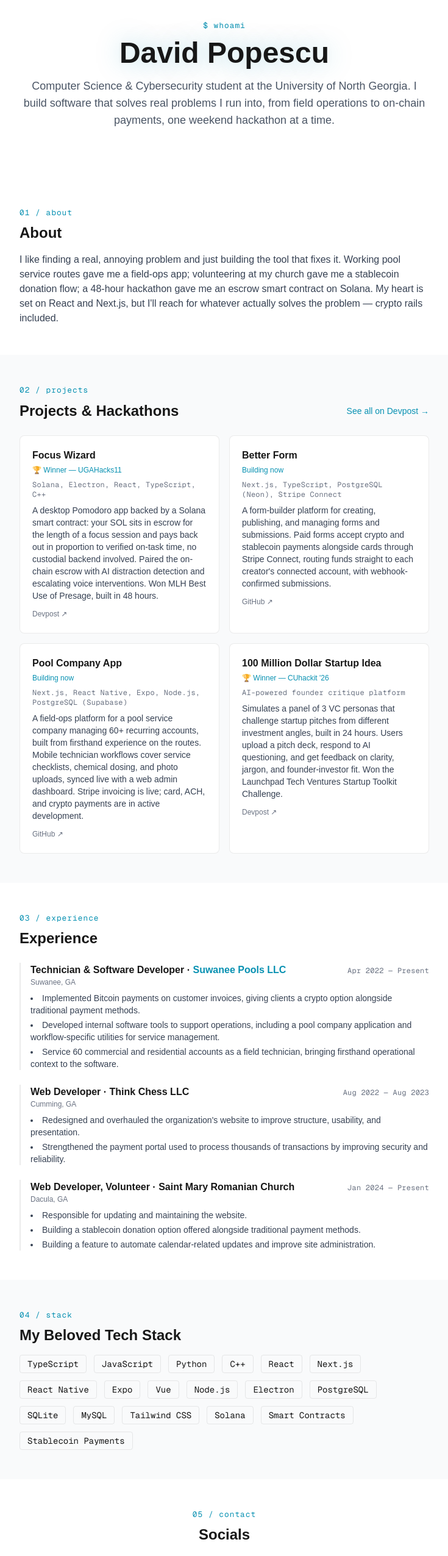
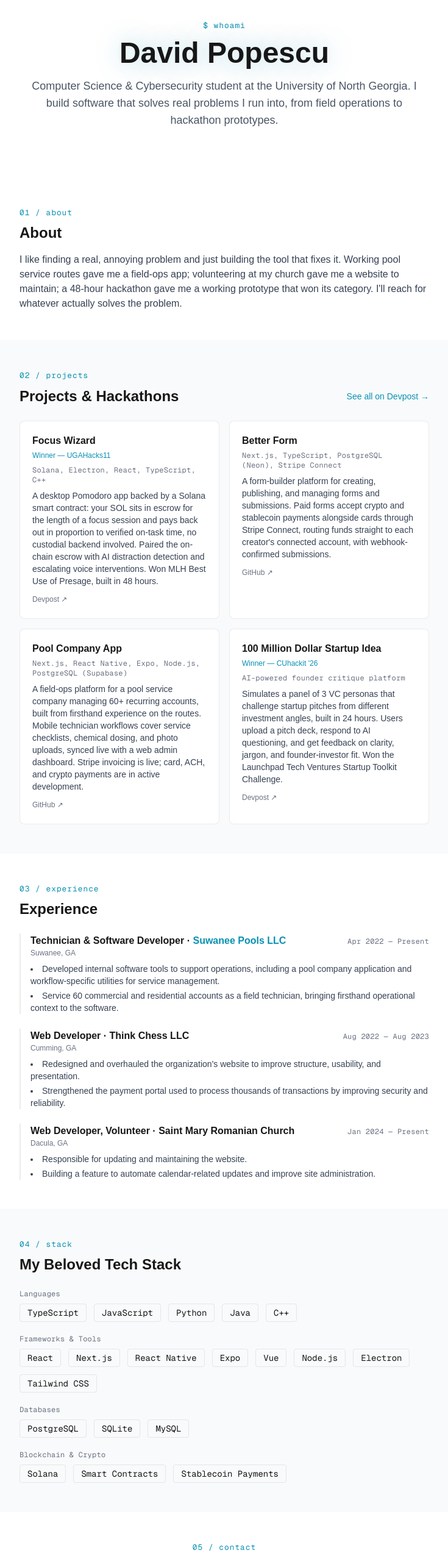
Before and after one commit to DavidPopesc/whoami, a Next.js app: page / in a window 1280 px wide. Shown: the part 160-2712 px from the top of the page at 61% size, without its empty margins (272-1007 px from the left). Built offline with nearby package versions, Linux system fonts and the light colour scheme.

Commit message:
Refactor project tags and restructure tech stack presentation for improved clarity

```diff
--- a/src/app/page.tsx
+++ b/src/app/page.tsx
@@ -3,7 +3,7 @@
 const projects = [
   {
     name: "Focus Wizard",
-    tag: "🏆 Winner — UGAHacks11",
+    tag: "Winner — UGAHacks11",
     stack: "Solana, Electron, React, TypeScript, C++",
     description:
       "A desktop Pomodoro app backed by a Solana smart contract: your SOL sits in escrow for the length of a focus session and pays back out in proportion to verified on-task time, no custodial backend involved. Paired the on-chain escrow with AI distraction detection and escalating voice interventions. Won MLH Best Use of Presage, built in 48 hours.",
@@ -12,7 +12,6 @@ const projects = [
   },
   {
     name: "Better Form",
-    tag: "Building now",
     stack: "Next.js, TypeScript, PostgreSQL (Neon), Stripe Connect",
     description:
       "A form-builder platform for creating, publishing, and managing forms and submissions. Paid forms accept crypto and stablecoin payments alongside cards through Stripe Connect, routing funds straight to each creator's connected account, with webhook-confirmed submissions.",
@@ -21,7 +20,6 @@ const projects = [
   },
   {
     name: "Pool Company App",
-    tag: "Building now",
     stack: "Next.js, React Native, Expo, Node.js, PostgreSQL (Supabase)",
     description:
       "A field-ops platform for a pool service company managing 60+ recurring accounts, built from firsthand experience on the routes. Mobile technician workflows cover service checklists, chemical dosing, and photo uploads, synced live with a web admin dashboard. Stripe invoicing is live; card, ACH, and crypto payments are in active development.",
@@ -30,7 +28,7 @@ const projects = [
   },
   {
     name: "100 Million Dollar Startup Idea",
-    tag: "🏆 Winner — CUhackit '26",
+    tag: "Winner — CUhackit '26",
     stack: "AI-powered founder critique platform",
     description:
       "Simulates a panel of 3 VC personas that challenge startup pitches from different investment angles, built in 24 hours. Users upload a pitch deck, respond to AI questioning, and get feedback on clarity, jargon, and founder-investor fit. Won the Launchpad Tech Ventures Startup Toolkit Challenge.",
@@ -47,7 +45,6 @@ const experience = [
     period: "Apr 2022 — Present",
     href: "https://suwaneepools.com",
     bullets: [
-      "Implemented Bitcoin payments on customer invoices, giving clients a crypto option alongside traditional payment methods.",
       "Developed internal software tools to support operations, including a pool company application and workflow-specific utilities for service management.",
       "Service 60 commercial and residential accounts as a field technician, bringing firsthand operational context to the software.",
     ],
@@ -69,17 +66,19 @@ const experience = [
     period: "Jan 2024 — Present",
     bullets: [
       "Responsible for updating and maintaining the website.",
-      "Building a stablecoin donation option offered alongside traditional payment methods.",
       "Building a feature to automate calendar-related updates and improve site administration.",
     ],
   },
 ];
 
 const stack = [
-  "TypeScript",
-  "JavaScript",
-  "Python",
-  "C++",
+  {
+    category: "Languages",
+    items: ["TypeScript", "JavaScript", "Python", "Java", "C++"],
+  },
+  {
+    category: "Frameworks & Tools",
+    items: [
       "React",
       "Next.js",
       "React Native",
@@ -87,13 +86,17 @@ const stack = [
       "Vue",
       "Node.js",
       "Electron",
-  "PostgreSQL",
-  "SQLite",
-  "MySQL",
       "Tailwind CSS",
-  "Solana",
-  "Smart Contracts",
-  "Stablecoin Payments",
+    ],
+  },
+  {
+    category: "Databases",
+    items: ["PostgreSQL", "SQLite", "MySQL"],
+  },
+  {
+    category: "Blockchain & Crypto",
+    items: ["Solana", "Smart Contracts", "Stablecoin Payments"],
+  },
 ];
 
 export default function Home() {
@@ -106,7 +109,7 @@ export default function Home() {
           <p className="text-lg text-gray-600 dark:text-gray-300 mb-6">
             Computer Science &amp; Cybersecurity student at the University of North Georgia.
             I build software that solves real problems I run into, from field operations to
-            on-chain payments, one weekend hackathon at a time.
+            hackathon prototypes.
           </p>
         </div>
       </section>
@@ -118,9 +121,8 @@ export default function Home() {
           <p className="text-gray-700 dark:text-gray-300">
             I like finding a real, annoying problem and just building the tool that fixes it.
             Working pool service routes gave me a field-ops app; volunteering at my church gave
-            me a stablecoin donation flow; a 48-hour hackathon gave me an escrow smart contract
-            on Solana. My heart is set on React and Next.js, but I&apos;ll reach for whatever
-            actually solves the problem &mdash; crypto rails included.
+            me a website to maintain; a 48-hour hackathon gave me a working prototype that won
+            its category. I&apos;ll reach for whatever actually solves the problem.
           </p>
         </div>
       </section>
@@ -151,9 +153,9 @@ export default function Home() {
                 <div className="flex items-start justify-between gap-2 mb-1">
                   <h3 className="font-semibold group-hover:text-accent transition-colors">{project.name}</h3>
                 </div>
-                <p className="text-xs font-medium text-accent mb-2">
-                  {project.tag}
-                </p>
+                {project.tag && (
+                  <p className="text-xs font-medium text-accent mb-2">{project.tag}</p>
+                )}
                 <p className="font-mono-tag text-xs text-gray-500 dark:text-gray-400 mb-2">{project.stack}</p>
                 <p className="text-sm text-gray-700 dark:text-gray-300">{project.description}</p>
                 <span className="inline-block mt-3 text-xs font-medium text-gray-500 dark:text-gray-400 group-hover:text-accent transition-colors">
@@ -208,9 +210,15 @@ export default function Home() {
       <section id="skills" className="py-12 px-6 bg-gray-50 dark:bg-gray-900">
         <div className="max-w-2xl mx-auto">
           <p className="section-label mb-2">04 / stack</p>
-          <h2 className="text-2xl font-semibold mb-4">My Beloved Tech Stack</h2>
+          <h2 className="text-2xl font-semibold mb-6">My Beloved Tech Stack</h2>
+          <div className="space-y-5">
+            {stack.map((group) => (
+              <div key={group.category}>
+                <p className="font-mono-tag text-xs text-gray-500 dark:text-gray-400 mb-2">
+                  {group.category}
+                </p>
                 <ul className="flex flex-wrap gap-3">
-            {stack.map((item) => (
+                  {group.items.map((item) => (
                     <li
                       key={item}
                       className="chip border border-black/[.08] dark:border-white/[.145] rounded px-3 py-1 text-sm"
@@ -219,6 +227,9 @@ export default function Home() {
                     </li>
                   ))}
                 </ul>
+              </div>
+            ))}
+          </div>
         </div>
       </section>
 
```
Lines whose indentation alone changed are shown as unchanged.
